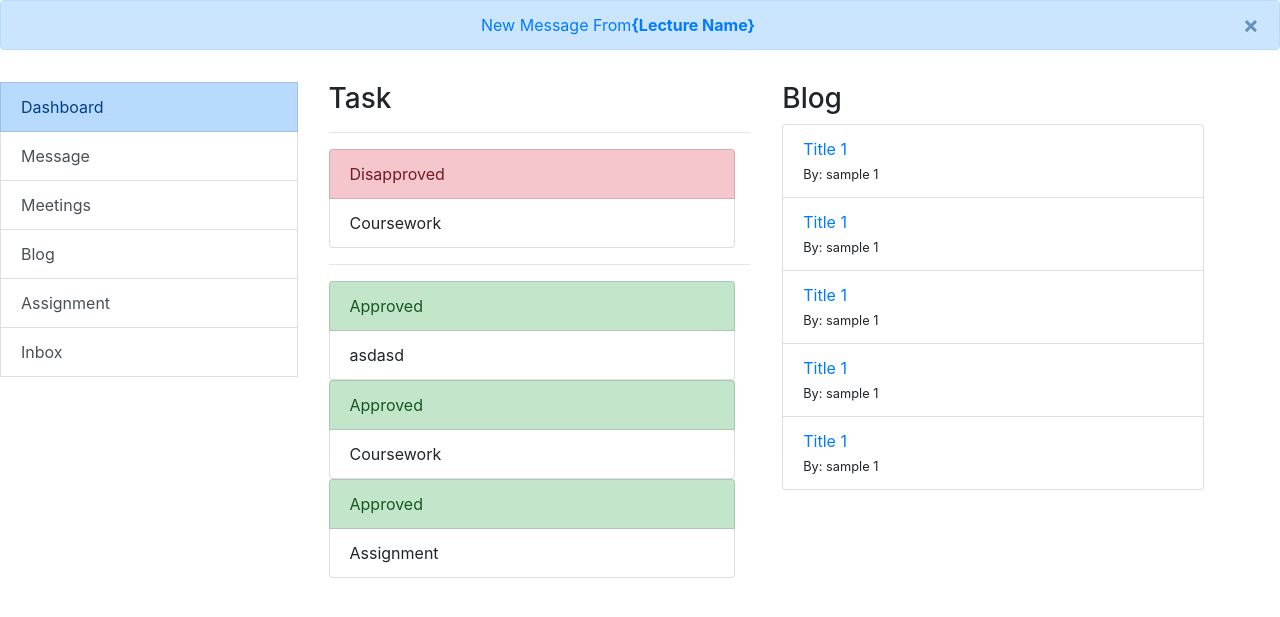
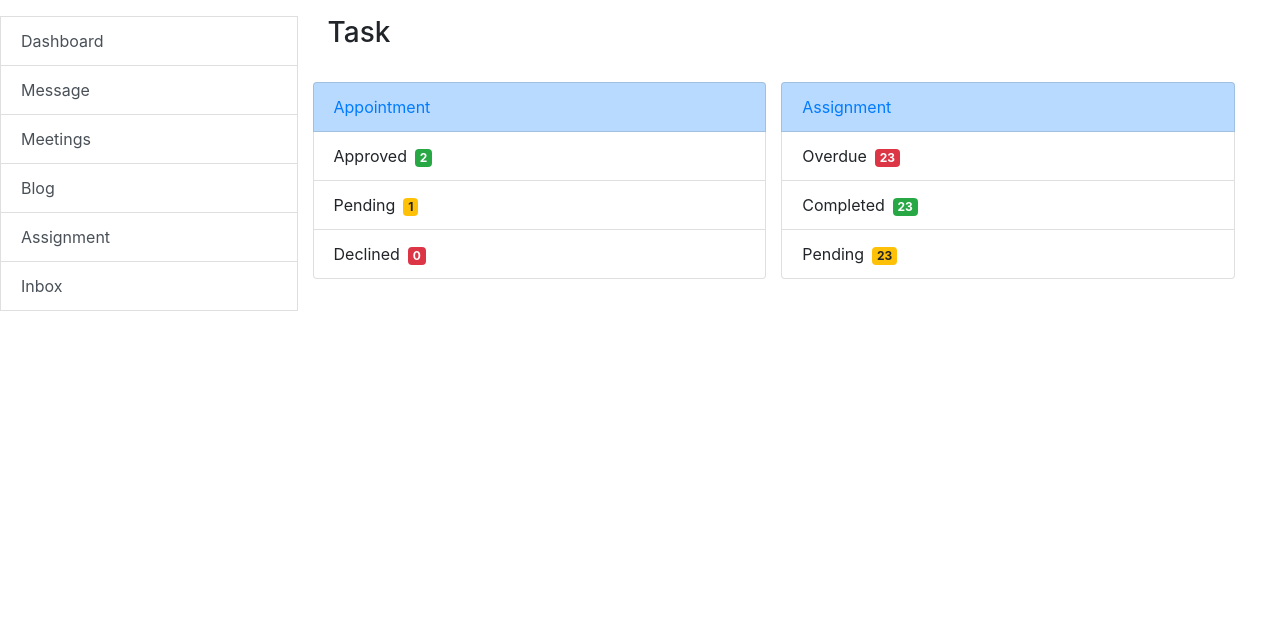
Before and after one commit to chonghow97/AgileProject, a PHP site: page /Student_dashboard.php in a window 1280 px wide. Shown: the part 56-673 px from the top of the page. Run offline with PHP 8.4, Linux system fonts and the light colour scheme; data comes from the database, SQL or seed files in the repository.

Commit message:
student dashboard updated

```diff
--- a/Student_dashboard.php
+++ b/Student_dashboard.php
@@ -1,4 +1,5 @@
 <?php
+
 $title = "E-learning";
 $name = "Student";
 include 'include/header.php';
@@ -7,12 +8,6 @@
 $active_index = 0;
 ?>
 
-<!-- toast -->
-<div class="alert alert-primary alert-dismissible fade show text-center" role="alert">
-  <a href="#">New Message From<strong>{Lecture Name}</strong></a>
-  <button type="button" class="close" data-dismiss="alert" aria-label="Close">
-    <span aria-hidden="true">&times;</span>
-  </button>
 </div>
 <div class="container-fluid row">
 	<div class="list-group col-3 mt-3">
@@ -26,126 +21,45 @@
 		</div>
 
 
-		<div class="col-9 row">
+		<div class="col-9">
 			<!-- task -->
-			<div class="p-3 col-lg-6">
-				<h3>Task</h3>
-				<!-- yellow -->
-	<?php
-
-    $query = query("SELECT * FROM appointment WHERE status LIKE '%pending%' ORDER BY appointment_id DESC");
-    confirm($query);
-
-    while ($row = fetch_array($query)) {
-
-    $appointment_id = $row['appointment_id'];
-    $username = $row['username'];
-    $title = $row['title'];
-	$type = $row['type'];
-    $venue = $row['venue'];
-    $time = $row['time'];
-    $comment = $row['comment'];
-    $status = $row['status'];
-    $date = $row['date'];
-    $date = strtotime($date);
-    $date = date('d M Y', $date);
-
-?>
-
-				<ul class="list-group col">
-				  <li class="list-group-item list-group-item-warning">Pending</li>
-				  <?php	for ($i=0; $i < 1; $i++) {
-				  		echo "<li class='list-group-item'>$title</li>";
-				  	} ?>
+				<h3 class="mt-3">Task</h3>
+				<br>
+			<div class="row">
+				<ul class="list-group mb-3 col-xl-6">
+					<?php
+						$a = query("SELECT count(appointment_id) FROM appointment WHERE status='Approved'");
+						$d = query("SELECT count(appointment_id) FROM appointment WHERE status='Disapproved'");
+						$p = query("SELECT count(appointment_id) FROM appointment WHERE status='Pending'");
+    					confirm($a,$d,$p);
+    					$status = array_merge(mysqli_fetch_row($a),mysqli_fetch_row($d),mysqli_fetch_row($p));
+					 ?>
+					<li class="list-group-item list-group-item-primary"><a href="./Student_meeting.php">Appointment</a></li>
+					<li class="list-group-item">Approved<span class="badge badge-success ml-2"><?php echo  $status[0]?></span></li>
+					<li class="list-group-item">Pending<span class="badge badge-warning ml-2"><?php echo  $status[1]?></span></li>
+					<li class="list-group-item">Declined<span class="badge badge-danger ml-2"><?php echo  $status[2]?></span></li>
 				</ul>
-<?php } ?>
-
-<hr>
-
-<?php
-
-    $query = query("SELECT * FROM appointment WHERE status LIKE '%Disapproved%' ORDER BY appointment_id DESC");
-    confirm($query);
-
-    while ($row = fetch_array($query)) {
-
-    $appointment_id = $row['appointment_id'];
-    $username = $row['username'];
-    $title = $row['title'];
-	$type = $row['type'];
-    $venue = $row['venue'];
-    $time = $row['time'];
-    $comment = $row['comment'];
-    $status = $row['status'];
-    $date = $row['date'];
-    $date = strtotime($date);
-    $date = date('d M Y', $date);
-
-?>
-
-				<ul class="list-group col">
-				  <li class="list-group-item list-group-item-danger">Disapproved</li>
-				  <?php	for ($i=0; $i < 1; $i++) {
-				  		echo "<li class='list-group-item'>$title</li>";
-				  	} ?>
+				<ul class="list-group mb-3 col-xl-6">
+					<li class="list-group-item list-group-item-primary"><a href="./Student_uploads.php">Assignment</a></li>
+					<li class="list-group-item">Overdue<span class="badge badge-danger ml-2">23</span></li>
+					<li class="list-group-item">Completed<span class="badge badge-success ml-2">23</span></li>
+					<li class="list-group-item">Pending<span class="badge badge-warning ml-2">23</span></li>
 				</ul>
-<?php } ?>
-
-<hr>
-
-<?php
-
-    $query = query("SELECT * FROM appointment WHERE status LIKE '%Approved%' ORDER BY appointment_id DESC");
-    confirm($query);
-
-    while ($row = fetch_array($query)) {
-
-    $appointment_id = $row['appointment_id'];
-    $username = $row['username'];
-    $title = $row['title'];
-	$type = $row['type'];
-    $venue = $row['venue'];
-    $time = $row['time'];
-    $comment = $row['comment'];
-    $status = $row['status'];
-    $date = $row['date'];
-    $date = strtotime($date);
-    $date = date('d M Y', $date);
-
-?>
-
-				<ul class="list-group col">
-				  <li class="list-group-item list-group-item-success">Approved</li>
-				  <?php	for ($i=0; $i < 1; $i++) {
-				  		echo "<li class='list-group-item'>$title</li>";
-				  	} ?>
-				</ul>
-<?php } ?>
-
 			</div>
 
-			<!-- blog -->
-			<div class="p-3 col-lg-6">
-				<h3>Blog</h3>
-				<ul class="list-group">
-				  <?php
-				  	$title = "Title 1";
-				  	$author = "sample 1";
-				  	for ($i=0; $i < 5; $i++) {
-				  		echo "<li class='list-group-item'><a href='#'>$title</a><br><small>By: $author</small></li>";
-				  	}
-				   ?>
 
-				</ul>
-			</div>
-		</div>
-	</div>
-	<?php
-	include './include/footer.php';
-	?>
+				<?php
+				include './include/footer.php';
+				 ?>
+
 	<script type="text/javascript">
-		$("#nav").addClass("bg-primary");
+
 		$(function () {
+			$(".navbar").addClass("bg-primary");
+			$(".navbar-brand").addClass("text-white");
 			$(".list-group-item:nth(<?php echo $active_index ?>)").addClass("list-group-item-primary");
+			$.ajax(){
+
+			}
 		})
 	</script>
```
Also changed, not shown: Student_meeting.php (+26 -1 lines).
